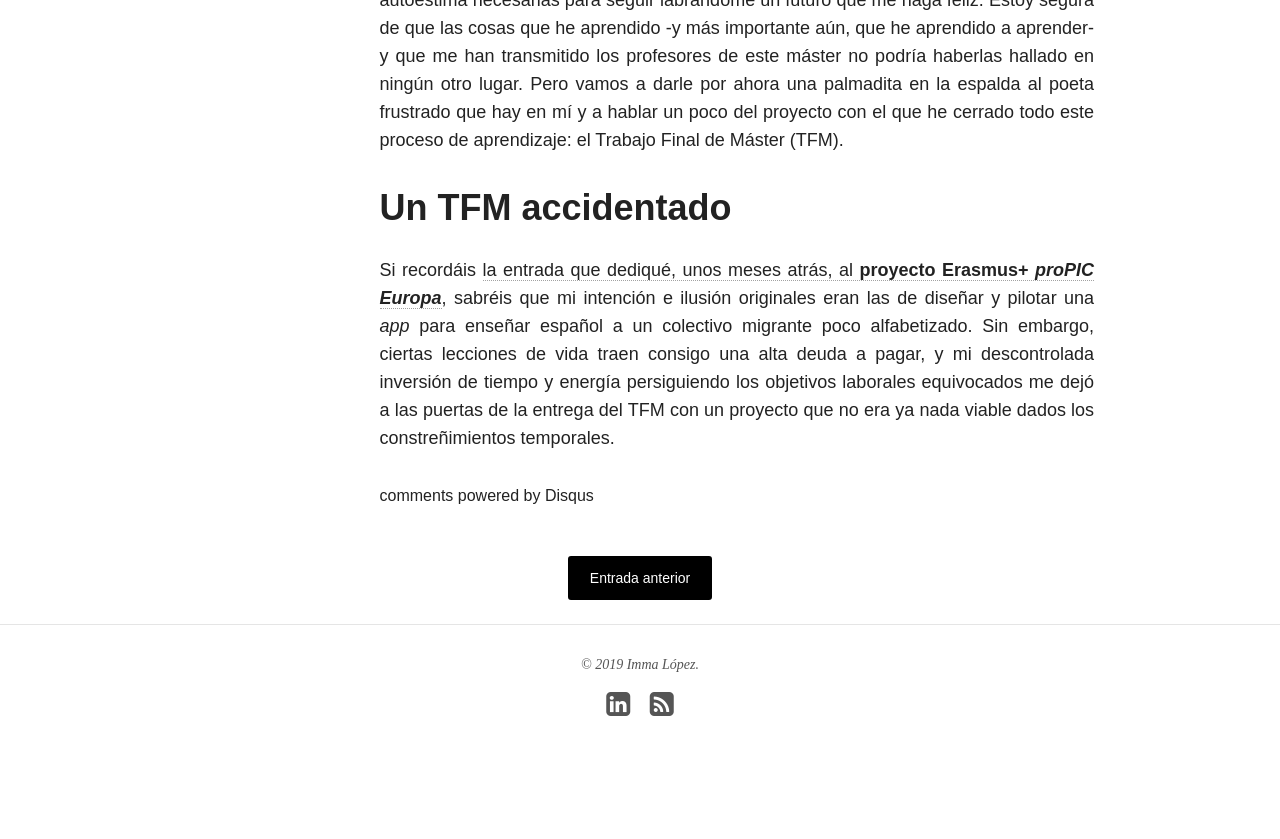
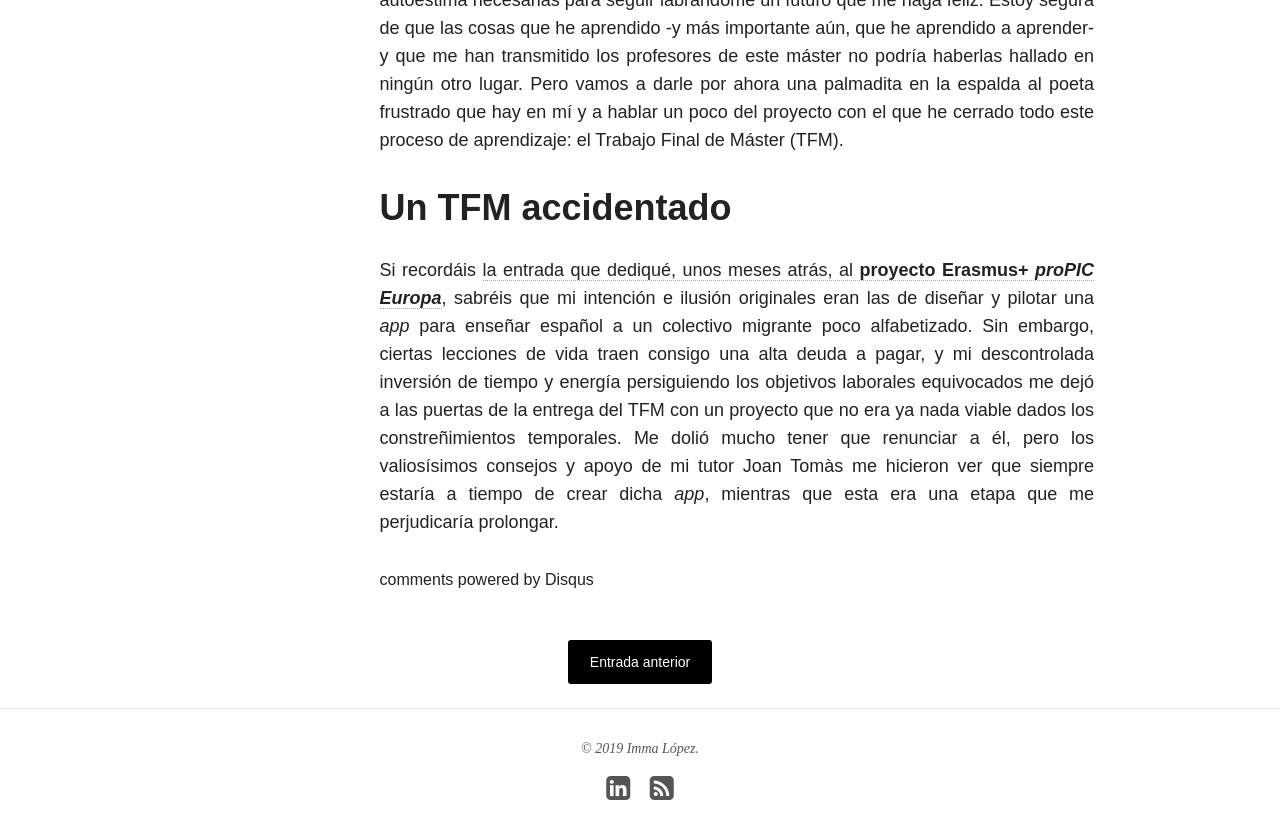
Before and after one commit to immalopez/immalopez.github.io, a Jekyll site: the page built from _posts/blog/2019-07-15-fluidez-oral-tfm.md, in a window 1280 px wide and 900 px high, scrolled down 1792 px. Shown: the top 839 px of the window. Built offline with Jekyll 4.4.1, drawn with Linux system fonts in a browser that asks for light colours; nearby versions of some CDN libraries; comment, search, counter and statistics services are not loaded; before the commit the page ends 2608 px from its top, so only the background shows below that.

Commit message:
Update 2019-07-15-fluidez-oral-tfm.md

```diff
--- a/_posts/blog/2019-07-15-fluidez-oral-tfm.md
+++ b/_posts/blog/2019-07-15-fluidez-oral-tfm.md
@@ -21,4 +21,4 @@
 
 # Un TFM accidentado
 
-Si recordáis <a href="https://immalopez.github.io/blog/proPIC-Europa/" target="_blank">la entrada que dediqué, unos meses atrás, al **proyecto Erasmus+ _proPIC Europa_**</a>, sabréis que mi intención e ilusión originales eran las de diseñar y pilotar una _app_ para enseñar español a un colectivo migrante poco alfabetizado. Sin embargo, ciertas lecciones de vida traen consigo una alta deuda a pagar, y mi descontrolada inversión de tiempo y energía persiguiendo los objetivos laborales equivocados me dejó a las puertas de la entrega del TFM con un proyecto que no era ya nada viable dados los constreñimientos temporales.
+Si recordáis <a href="https://immalopez.github.io/blog/proPIC-Europa/" target="_blank">la entrada que dediqué, unos meses atrás, al **proyecto Erasmus+ _proPIC Europa_**</a>, sabréis que mi intención e ilusión originales eran las de diseñar y pilotar una _app_ para enseñar español a un colectivo migrante poco alfabetizado. Sin embargo, ciertas lecciones de vida traen consigo una alta deuda a pagar, y mi descontrolada inversión de tiempo y energía persiguiendo los objetivos laborales equivocados me dejó a las puertas de la entrega del TFM con un proyecto que no era ya nada viable dados los constreñimientos temporales. Me dolió mucho tener que renunciar a él, pero los valiosísimos consejos y apoyo de mi tutor Joan Tomàs me hicieron ver que siempre estaría a tiempo de crear dicha _app_, mientras que esta era una etapa que me perjudicaría prolongar.
```
